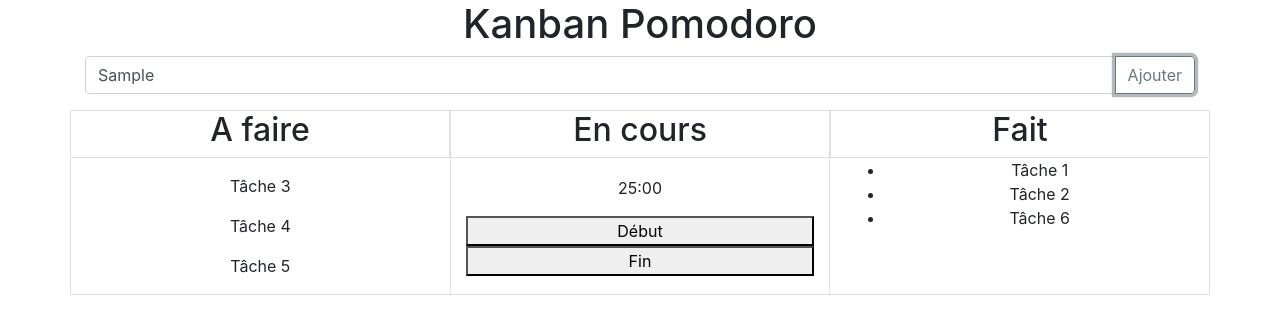
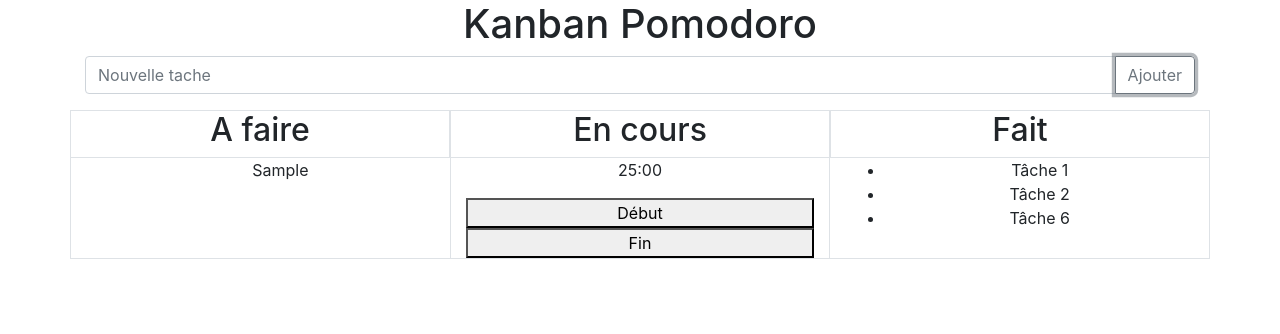
Before and after one commit to tlacolley/projet_kanbanpomodoro, a website: page index.html in a window 1280 px wide. Both pictures are taken after typing "Sample" into the empty fields and a click on the button "Ajouter". Drawn offline with nearby package versions, Linux system fonts and the light colour scheme.

Commit message:
End function clik input, beginning drag n drop list

```diff
--- a/css/style.css
+++ b/css/style.css
@@ -0,0 +1,4 @@
+#toDo{
+    list-style: none;
+
+}
--- a/index.html
+++ b/index.html
@@ -46,15 +46,7 @@
                 <ul id="toDo">
 
                 </ul>
-                <p>
-                    Tâche 3
-                </p>
-                <p>
-                    Tâche 4
-                </p>
-                <p>
-                    Tâche 5
-                </p>
+
             </div>
             <div class="col border-left border-right d-flex justify-content-center flex-column">
                 <p class="text-center">
@@ -80,10 +72,10 @@
 
 
 
-
     <script src="https://code.jquery.com/jquery-3.3.1.slim.min.js" crossorigin="anonymous"></script>
     <script src="https://cdnjs.cloudflare.com/ajax/libs/popper.js/1.14.3/umd/popper.min.js" crossorigin="anonymous"></script>
     <script src="https://stackpath.bootstrapcdn.com/bootstrap/4.1.1/js/bootstrap.min.js" crossorigin="anonymous"></script>
+    <script src='node_modules/jquery-sortable/source/js/jquery-sortable.js'></script>
 
     <script src="script/script.js">
     </script>
--- a/package.json
+++ b/package.json
@@ -17,6 +17,7 @@
   },
   "homepage": "https://github.com/tlacolley/projet_kanbanpomodoro#readme",
   "dependencies": {
-    "jquery": "^3.3.1"
+    "jquery": "^3.3.1",
+    "jquery-sortable": "^0.9.13"
   }
 }
--- a/script/script.js
+++ b/script/script.js
@@ -2,13 +2,24 @@ $(document).ready(function(){
 
 $(".buttonTask").click(function(){
 
-    var newTask=$("#newTask").get();
-    alert(newTask);
-    // $('#toDo').append('<li>');
-    // $('li').append();
-
+    var newTask = $("#newTask").val();
+    var list = $("<li>")
+    list.addClass("draggable")
+    $('#toDo').append(list);
+    $(list).append(newTask);
+    $("#newTask").val("");
 })
 
 
 
-})
+
+  $(".draggable").sortable();
+  $(".draggable").css({
+      "position":"absolute",
+      "cursor": "move",
+      "border": "solid 1px black",
+
+
+  });
+
+});
```
